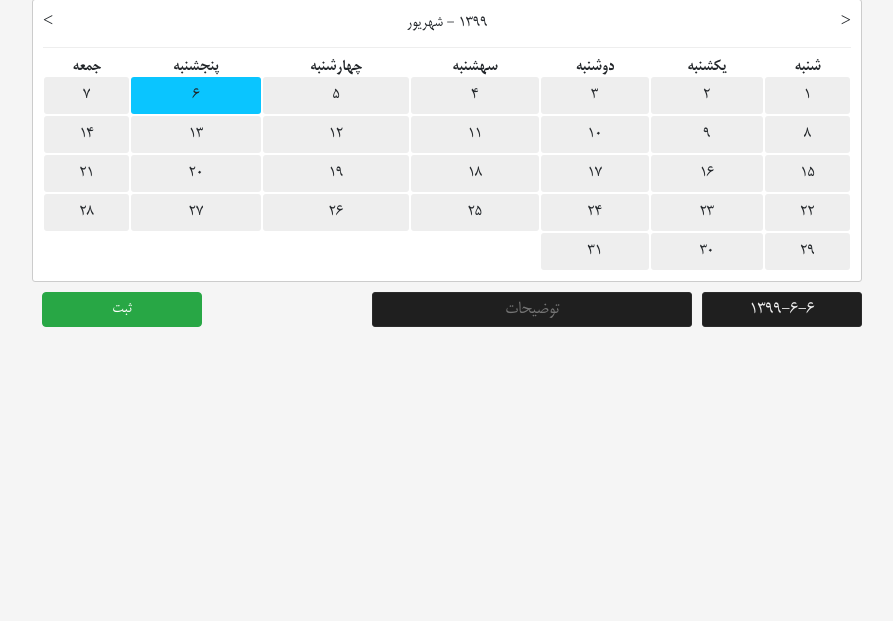
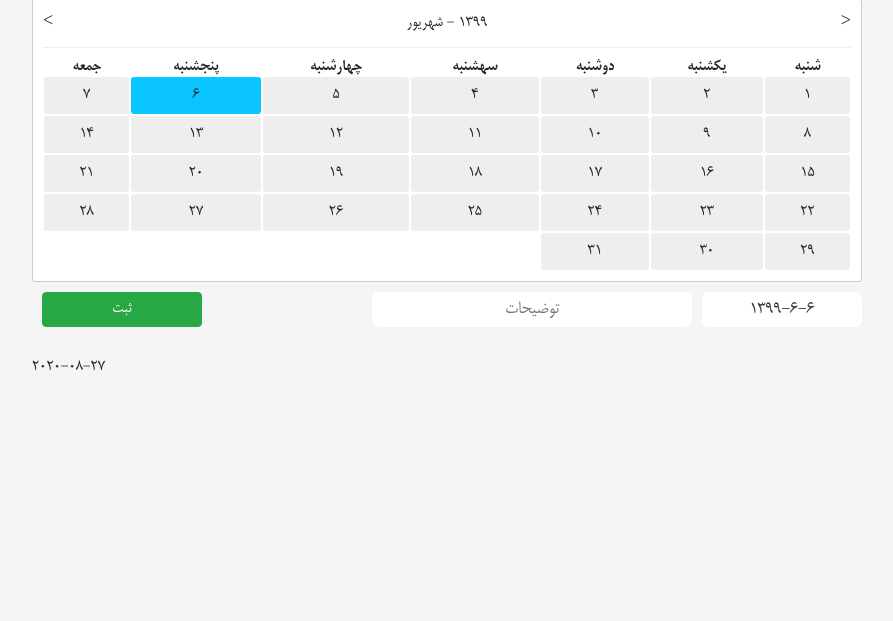
Before and after one commit to parsaE9/omr, a Django app: page /calendar in a window 1280 px wide. Shown: the part 101-722 px from the top of the page, without its empty margins (193-1086 px from the left). Run offline with Django 3.2, Linux system fonts and the light colour scheme; the visitor is signed in with stand-in values (Sample User, id 1); data that the repository does not hold is empty; some libraries are stand-ins or nearby versions.

Commit message:
calendar update

```diff
--- a/hours/models.py
+++ b/hours/models.py
@@ -108,7 +108,7 @@ class Holiday(models.Model):
     class Meta:
         ordering = ['-date']
 
-    date = models.DateField(primary_key=True)
+    date = models.DateField(unique=True, null=True)
     description = models.CharField(max_length=255, null=True, blank=True)
     is_weekend = models.BooleanField(default=False)
 
--- a/hours/views.py
+++ b/hours/views.py
@@ -9,7 +9,7 @@ from django.views.generic import DetailView, CreateView, UpdateView, DeleteView
 from django.core.exceptions import PermissionDenied
 from django.contrib.auth.decorators import login_required
 from django.contrib import messages
-from django.db import transaction
+from django.db import transaction, IntegrityError
 from django.db.models import Sum
 from django.db.models.functions import Trunc
 from django.core.mail import send_mail
@@ -174,7 +174,7 @@ class OrganizationStats(DetailView):
                 all_days_count = get_days_count(gregorian_date_source, gregorian_date_end)
                 context['holidays'] = Holiday.objects.filter(date__range=[gregorian_date_source, gregorian_date_end])
                 context['total_off_days'] = context['weekends'] + len(context['holidays'].filter(is_weekend=False))
-                context['miss_days'] = all_days_count - context['total_off_days'] - len(context['hours'])
+                context['miss_days'] = all_days_count - context['total_off_days'] - len(context['hours']) + 1
                 # TODO END
 
         context['data'] = context['works'].values('project__title').annotate(date=Trunc('date', 'day'),
@@ -243,11 +243,17 @@ class CalendarView(DetailView):
 
     def post(self, request, *args, **kwargs):
         date = self.request.POST['gregorian-date']
+        print(date)
+        is_weekend = False
         if get_weekday_count(date, date, 'friday') or get_weekday_count(date, date, 'thursday'):
-            Holiday(date=date, description=self.request.POST['description'], is_weekend=True).save()
-        else:
-            Holiday(date=date, description=self.request.POST['description']).save()
-        return HttpResponseRedirect('./calendar')
+            is_weekend = True
+        try:
+            Holiday(date=date, description=self.request.POST['description'], is_weekend=is_weekend).save()
+        except IntegrityError:
+            obj = Holiday.objects.get(date=date)
+            obj.description = self.request.POST['description']
+            obj.save()
+        return HttpResponseRedirect('calendar')
 
 
 class WorkForm(forms.ModelForm):
--- a/static/calendar/calendar.css
+++ b/static/calendar/calendar.css
@@ -9,11 +9,11 @@ input {
     margin: 10px 0 0 10px;
     box-sizing: border-box;
     font-family: inherit;
-    padding: 10px 5px;
-    border: 1px solid #2b2b2b;
-    border-radius: 3px;
-    background: #1f1f1f;
-    color: #eee;
+    padding: 10px 15px;
+    border: 1px solid #fff;
+    border-radius: 6px;
+    background: #fff;
+    color: #333;
     font-size: 20px;
     width: 20vmin;
     height: 35px;
@@ -90,6 +90,10 @@ input {
     background: #d7d7d7;
 }
 
+/*.datepicker-jalali .datepicker-days .day {*/
+    /*background: red;*/
+/*}*/
+
 .datepicker-jalali .datepicker-days .day.today, .datepicker-jalali .datepicker-month .month.this, .datepicker-jalali .datepicker-years .year.this {
     background: #0ac5ff;
 }
--- a/static/main.css
+++ b/static/main.css
@@ -337,7 +337,7 @@ body {
 }
 
 span.description {
-    max-width: 60%;
+    max-width: 47%;
     margin-right: -5px;
 }
 
--- a/templates/hours/calendar.html
+++ b/templates/hours/calendar.html
@@ -29,15 +29,35 @@
         </form>
         <br>
         <br>
-
-{#        <p>{{ object }}</p>#}
-{#        <p>{{ today }}</p>#}
+        {% for item in object %}
+            <p>{{ item }}</p>
+        {% endfor %}
+        <p>{{ today }}</p>
     </div>
     <script>
+
+
         $(".calender").datepicker({
             altField: "#calenderSelector",
             altSecondaryField: "#calenderSecondarySelector",
             date: "{{ today }}",
         });
+
+        var a = document.querySelectorAll('.day');
+        for (var i = 0; i < a.length; i++){
+            a[i].addEventListener('click', test, false);
+        }
+
+        function test() {
+            console.log("hiiii");
+            var g_date = document.getElementById('calenderSecondarySelector');
+            console.log(g_date.value);
+            if ("{{ object }}".indexOf(g_date.value) >= 0){
+                console.log('&&&&&');
+            }
+            console.log("{{ object }}");
+        }
+
+
     </script>
 {% endblock %}
--- a/templates/hours/organization_detail.html
+++ b/templates/hours/organization_detail.html
@@ -41,7 +41,7 @@
                         <a href="{% url 'employee-admin' organization.slug item.employee__username %}"
                            class="badge badge-primary">{{ item.employee__last_name|default_if_none:'...' }}</a>
                         {% if is_selected %}
-                            <span class="number"> مجموع تعطیلات {{ holidays.count }}</span>
+                            <span class="number"> مجموع تعطیلات {{ total_off_days }}</span>
                             <span class="number"> تعطیلات رسمی {{ holidays.count }}</span>
                             <span class="number"> تعطیلات آخر هفته {{ weekends }}</span>
                             <span class="number"> تعداد روز های غیبت {{ miss_days }}</span>
```
Also changed, not shown: templates/hours/employee_hours.html (+6 -4 lines), hours/migrations/0013_auto_20200826_1510.py (added), 1 other file. Lines whose indentation alone changed are shown as unchanged.
